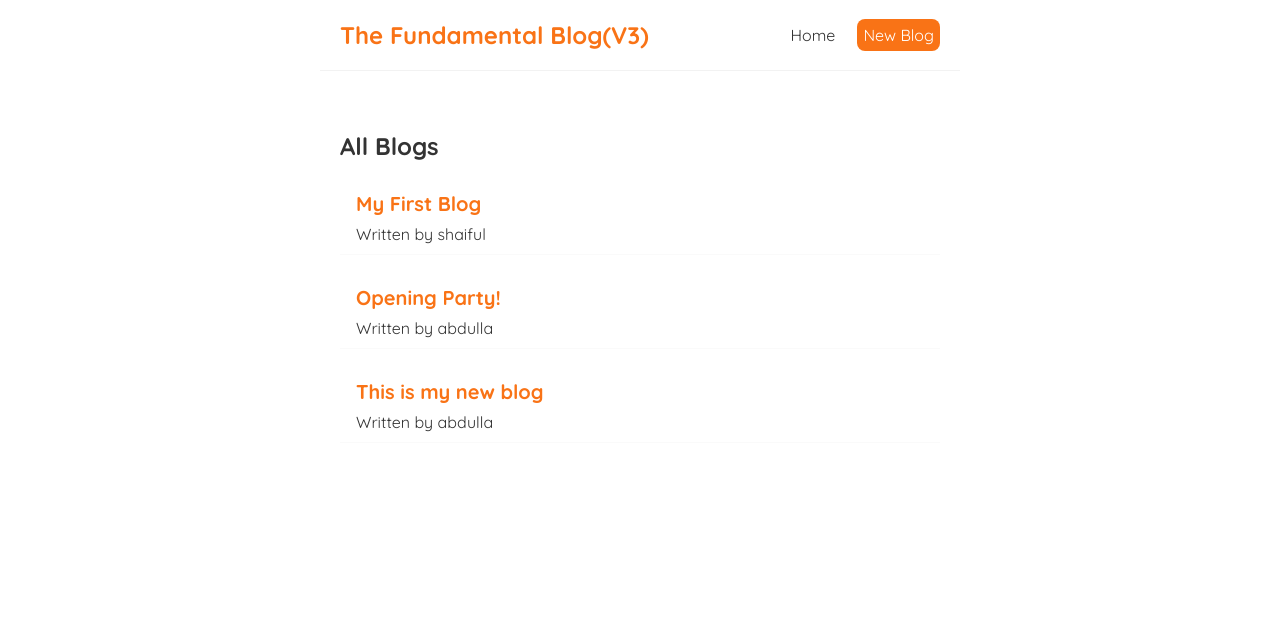
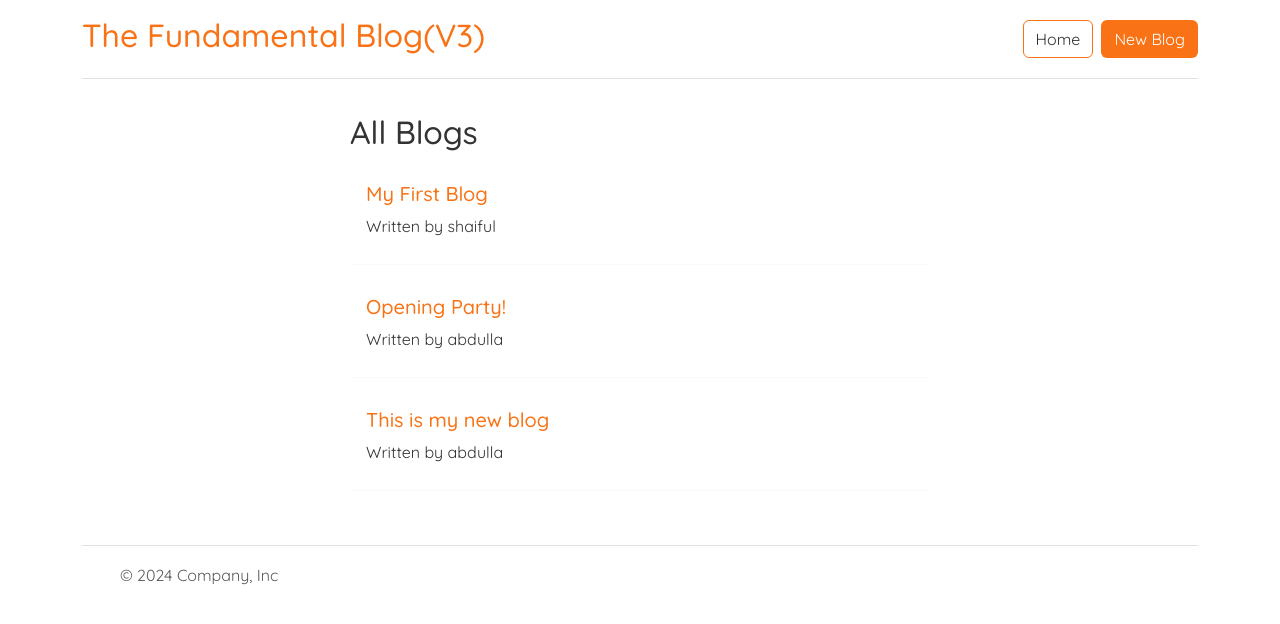
Before and after one commit to shaiful191/React-Fundamental-Blog-version-three, a React (Vite) app: page / in a window 1280 px wide. Shown: the top 624 px of the page. Built offline with nearby package versions, Linux system fonts and the light colour scheme; data requests are answered from the project's data file.

Commit message:
bootstrap added

```diff
--- a/package.json
+++ b/package.json
@@ -10,6 +10,7 @@
     "preview": "vite preview"
   },
   "dependencies": {
+    "bootstrap": "^5.3.3",
     "react": "^18.3.1",
     "react-dom": "^18.3.1",
     "react-icons": "^5.4.0",
--- a/src/App.jsx
+++ b/src/App.jsx
@@ -1,5 +1,6 @@
 import AppRoutes from './AppRoutes'
 import { BrowserRouter as Router } from 'react-router-dom'
+import "bootstrap/dist/css/bootstrap.min.css";
 
 function App() {
 
--- /dev/null
+++ b/src/components/Footer.jsx
@@ -0,0 +1,24 @@
+import React from 'react'
+
+const Footer = () => {
+  return (
+    <div className="container ">
+      <footer className="d-flex flex-wrap justify-content-between align-items-center py-3 my-4 border-top">
+        <div className="col-md-4 d-flex align-items-center">
+          <a href="/" className="mb-3 me-2 mb-md-0 text-body-secondary text-decoration-none lh-1">
+            <svg className="bi" width="30" height="24"><use xlink:href="#bootstrap"></use></svg>
+          </a>
+          <span className="mb-3 mb-md-0 text-body-secondary primaryColor">© 2024 Company, Inc</span>
+        </div>
+
+        <ul className="nav col-md-4 justify-content-end list-unstyled d-flex">
+          <li className="ms-3"><a className="text-body-secondary" href="#"><svg className="bi" width="24" height="24"><use xlink:href="#twitter"></use></svg></a></li>
+          <li className="ms-3"><a className="text-body-secondary" href="#"><svg className="bi" width="24" height="24"><use xlink:href="#instagram"></use></svg></a></li>
+          <li className="ms-3"><a className="text-body-secondary" href="#"><svg className="bi" width="24" height="24"><use xlink:href="#facebook"></use></svg></a></li>
+        </ul>
+      </footer>
+    </div>
+  )
+}
+
+export default Footer
--- a/src/components/Navber.jsx
+++ b/src/components/Navber.jsx
@@ -1,23 +1,21 @@
 import React from 'react'
 import { Link } from 'react-router-dom'
 
+
 const Navber = () => {
+  return (
+    <div className="container">
+      <header className="d-flex flex-wrap align-items-center justify-content-center justify-content-md-between py-3 mb-4 border-bottom">
+        <div className="col-md-5 mb-2 mb-md-0">
+          <h2 className='primaryColor'>The Fundamental Blog(V3)</h2>
+        </div>
 
-  const linkBtnStyle = {
-    color: 'white',
-    backgroundColor: '#f97316',
-    borderRadius: '8px',
-  };
-
-  return (
-    <nav className="navbar">
-      <h1>The Fundamental Blog(V3)</h1>
-      <div className="links">
-        <Link to="/">Home</Link>
-        <Link to="/create" style={linkBtnStyle}>New Blog</Link>
-      </div>
-    </nav>
-  )
+        <div className="col-md-3 text-end">
+          <Link to="/" className="btn btn-outline-primary custom-btn me-2">Home</Link>
+          <Link to="/create" className="btn  bgPrimaryColor">New Blog</Link>
+        </div>
+      </header>
+    </div>
+  );
 }
-
 export default Navber
--- a/src/index.css
+++ b/src/index.css
@@ -30,8 +30,8 @@
 }
 .content {
   max-width: 600px;
-  margin: 40px auto;
-  padding: 20px;
+  margin: auto auto;
+  padding: 10px;
 }
 
 /* blog previews / list */
@@ -117,3 +117,21 @@
   text-align: center;
   margin-top: 100px;
 }
+
+.primaryColor{
+  color: #f97316 !important;
+}
+.bgPrimaryColor{
+  background-color: #f97316 !important;
+  color: #fff !important;
+}
+
+.custom-btn {
+  border-color: #f97316 !important;
+  color: #333 !important;
+}
+
+.custom-btn:hover {
+  background-color: #f97316 !important;
+  color: #fff !important;
+}
--- a/src/layouts/layout.jsx
+++ b/src/layouts/layout.jsx
@@ -1,3 +1,4 @@
+import Footer from "../components/Footer"
 import Navber from "../components/Navber"
 
 const Layout = ({ children }) => {
@@ -5,10 +6,10 @@ const Layout = ({ children }) => {
     <div className="app">
       <Navber />
       <div className="content">
-
         {/* <OldHome2 />  */}
         {children}
       </div>
+      <Footer />
     </div>
   )
 }
```
Also changed, not shown: 1 other file (tests, documents, lock files or other folders).
